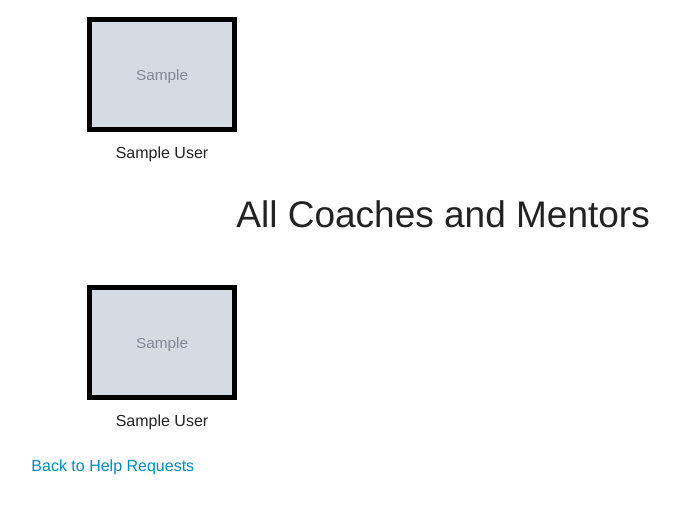
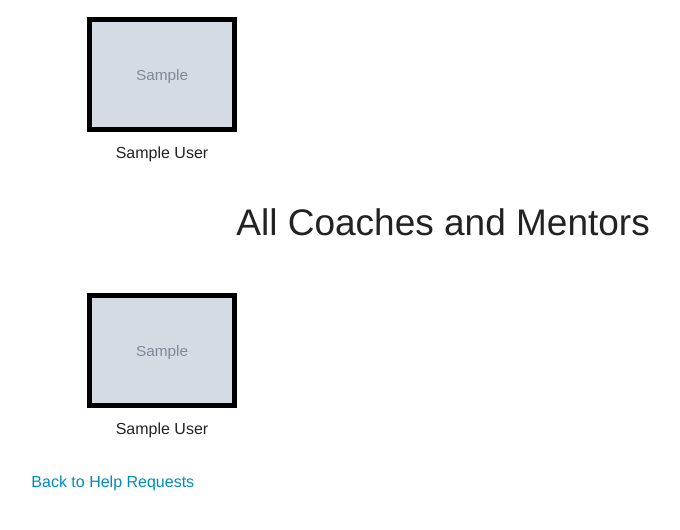
Before and after one commit to kvnkwon/need-you-coach, a Sinatra app: page /coaches in a window 1280 px wide. Shown: the part 198-728 px from the top of the page, without its empty margins (197-877 px from the left). Run offline with Sinatra, Linux system fonts and the light colour scheme; tables that the repository leaves empty hold one stand-in row (values such as "Sample post"); grey boxes marked "Sample" are stand-in pictures; some libraries are stand-ins or nearby versions.

Commit message:
added margin bot to container port

```diff
--- a/app/views/coach/show.erb
+++ b/app/views/coach/show.erb
@@ -3,7 +3,7 @@
   <ul class="small-block-grid-3">
     <% unless @coaches.empty? %>
       <% @coaches.each do |coach| %>
-        <li class="text-center"><img src="<%= coach.avatar_url %>" class="text-center coach-portrait" width=150 height=150><br><%= coach.name %></li>
+        <li class="text-center coach-port-container"><img src="<%= coach.avatar_url %>" class="text-center coach-portrait" width=150 height=150><br><%= coach.name %></li>
       <% end %>
   </ul>
     <% else %>
@@ -12,7 +12,7 @@
   <h2 class="text-center coach-h2">All Coaches and Mentors</h2>
   <ul class="small-block-grid-3">
     <% @all_coaches.each do |coach| %>
-      <li class="text-center"><img src="<%= coach.avatar_url %>" class="text-center coach-portrait" width=150 height=150><br><%= coach.name %></li>
+      <li class="text-center coach-port-container"><img src="<%= coach.avatar_url %>" class="text-center coach-portrait" width=150 height=150><br><%= coach.name %></li>
     <% end %>
   </ul>
   <a href="/" class="text-center">Back to Help Requests</a>
--- a/public/css/application.css
+++ b/public/css/application.css
@@ -46,3 +46,7 @@
 .red-txt {
   color: red;
 }
+
+.coach-port-container {
+  margin-bottom: 0.5em;
+}
```
